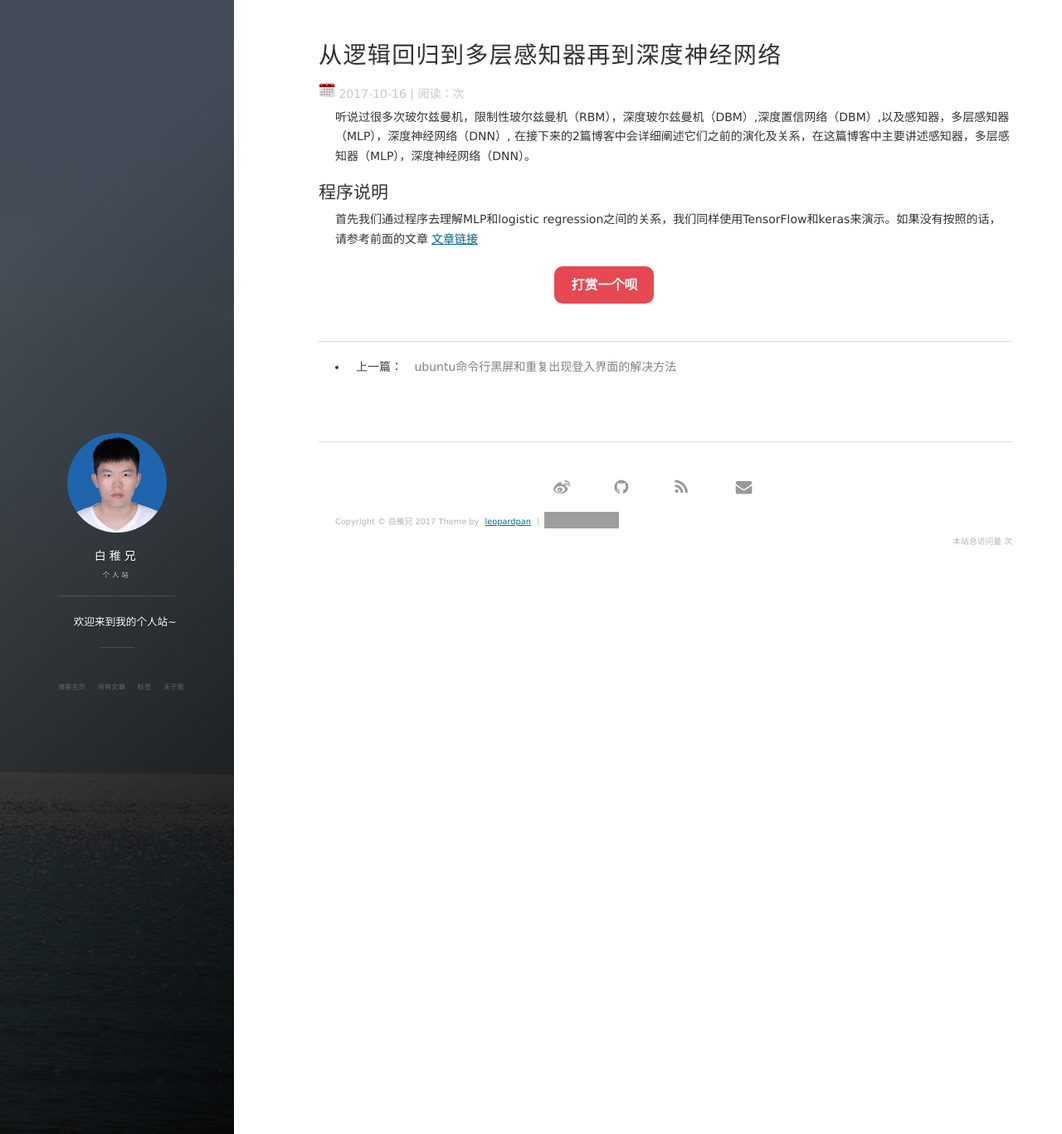
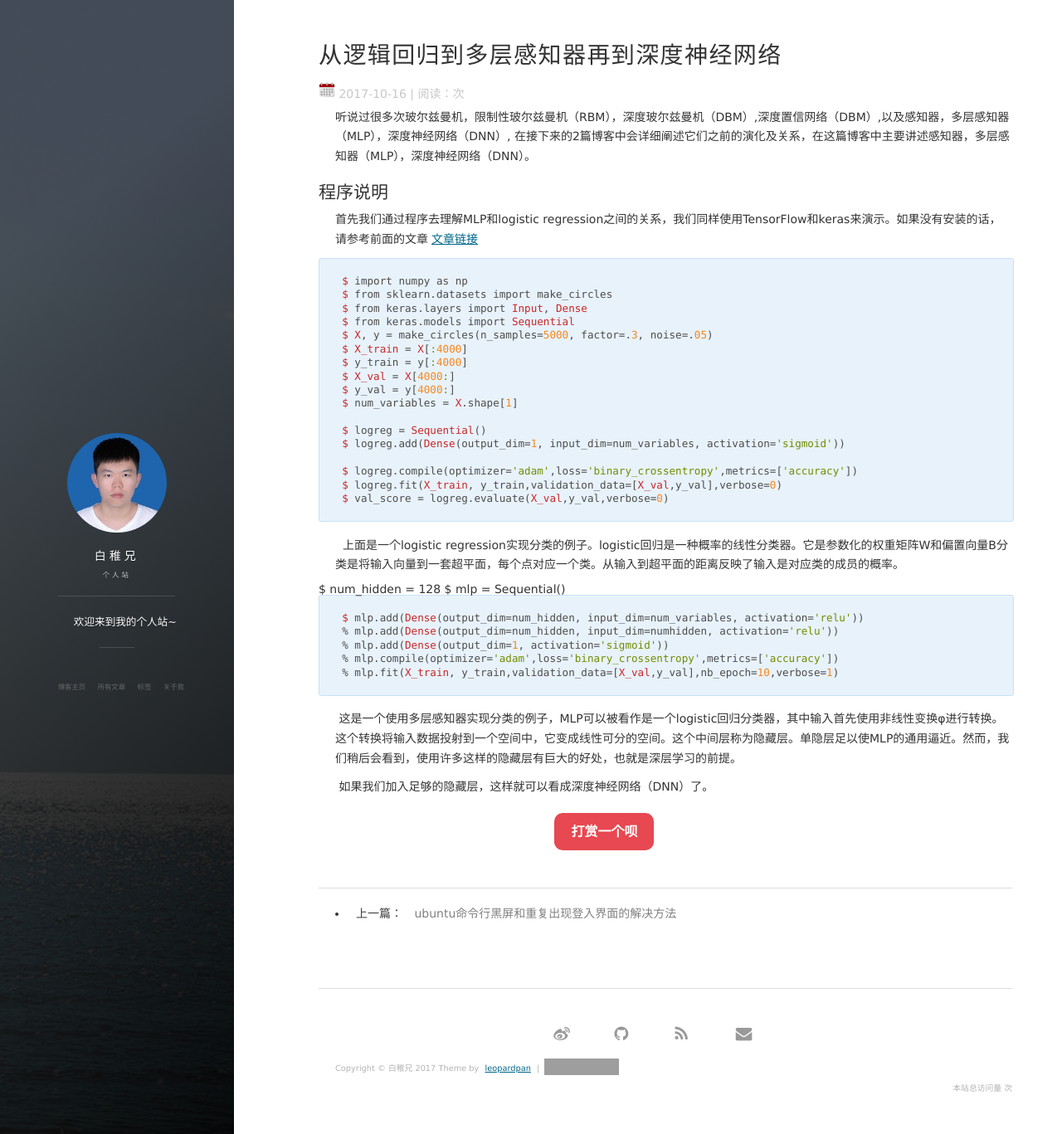
Before and after one commit to xujingxu/xujingxu.github.io, a Jekyll site: the page built from _posts/2017-10-16-从逻辑回归到多层感知器再到深度神经网络.md, in a window 1280 px wide and 1367 px high. Shown: the whole window at 83% size. Built offline with Jekyll 4.4.1, drawn with Linux system fonts in a browser that asks for light colours; nearby versions of some CDN libraries; comment, search, counter and statistics services are not loaded; grey boxes are pictures that could not be loaded.

Commit message:
Update 2017-10-16-从逻辑回归到多层感知器再到深度神经网络.md

```diff
--- a/_posts/2017-10-16-从逻辑回归到多层感知器再到深度神经网络.md
+++ b/_posts/2017-10-16-从逻辑回归到多层感知器再到深度神经网络.md
@@ -10,5 +10,37 @@ tag: Deep learning
 
 ## 程序说明
 
-  首先我们通过程序去理解MLP和logistic regression之间的关系，我们同样使用TensorFlow和keras来演示。如果没有按照的话，
+  首先我们通过程序去理解MLP和logistic regression之间的关系，我们同样使用TensorFlow和keras来演示。如果没有安装的话，
   请参考前面的文章[文章链接](http://xujingxu.cn/2017/10/ubuntu14.04%E9%85%8D%E7%BD%AEtensorflow%E5%92%8Ckeras/)
+
+	$ import numpy as np
+	$ from sklearn.datasets import make_circles
+	$ from keras.layers import Input, Dense
+	$ from keras.models import Sequential
+	$ X, y = make_circles(n_samples=5000, factor=.3, noise=.05)
+	$ X_train = X[:4000]
+	$ y_train = y[:4000]
+	$ X_val = X[4000:]
+	$ y_val = y[4000:]
+	$ num_variables = X.shape[1]
+
+	$ logreg = Sequential()
+	$ logreg.add(Dense(output_dim=1, input_dim=num_variables, activation='sigmoid'))
+
+	$ logreg.compile(optimizer='adam',loss='binary_crossentropy',metrics=['accuracy'])
+	$ logreg.fit(X_train, y_train,validation_data=[X_val,y_val],verbose=0)
+	$ val_score = logreg.evaluate(X_val,y_val,verbose=0)
+
+   上面是一个logistic regression实现分类的例子。logistic回归是一种概率的线性分类器。它是参数化的权重矩阵W和偏置向量B分类是将输入向量到一套超平面，每个点对应一个类。从输入到超平面的距离反映了输入是对应类的成员的概率。
+
+ 	$ num_hidden = 128
+ 	$ mlp = Sequential()
+	$ mlp.add(Dense(output_dim=num_hidden, input_dim=num_variables, activation='relu'))
+	% mlp.add(Dense(output_dim=num_hidden, input_dim=numhidden, activation='relu'))
+	% mlp.add(Dense(output_dim=1, activation='sigmoid'))
+	% mlp.compile(optimizer='adam',loss='binary_crossentropy',metrics=['accuracy'])
+	% mlp.fit(X_train, y_train,validation_data=[X_val,y_val],nb_epoch=10,verbose=1)
+
+  这是一个使用多层感知器实现分类的例子，MLP可以被看作是一个logistic回归分类器，其中输入首先使用非线性变换φ进行转换。这个转换将输入数据投射到一个空间中，它变成线性可分的空间。这个中间层称为隐藏层。单隐层足以使MLP的通用逼近。然而，我们稍后会看到，使用许多这样的隐藏层有巨大的好处，也就是深层学习的前提。
+
+  如果我们加入足够的隐藏层，这样就可以看成深度神经网络（DNN）了。
```
